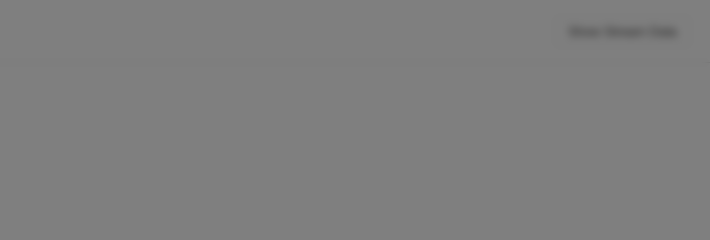
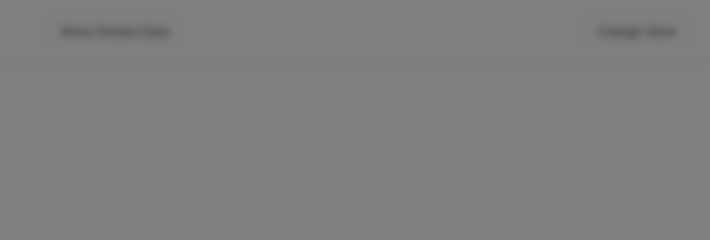
Before and after one commit to veevortexiq/opensearch-mcp-client-wrapper, a website: page public/index.html in a window 1280 px wide. Shown: the top 240 px of the page, 570-1280 px from the left. Drawn offline with Linux system fonts and the light colour scheme; a web font is replaced by a local one.

Commit message:
Fixed the Store issue

```diff
--- a/public/index.html
+++ b/public/index.html
@@ -622,21 +622,28 @@ function showStoreHashOverlay() {
     storeHashInput.value = storeHash;
   }
 
-  // Show overlay
-  overlay.style.display = 'flex';
+  // Remove any existing event listeners by cloning and replacing the elements
+  const newSubmitBtn = submitBtn.cloneNode(true);
+  submitBtn.parentNode.replaceChild(newSubmitBtn, submitBtn);
 
-  // Focus the input
-  setTimeout(() => storeHashInput.focus(), 100);
+  const newInput = storeHashInput.cloneNode(true);
+  storeHashInput.parentNode.replaceChild(newInput, storeHashInput);
 
-  // Add event listener for submit button
-  submitBtn.addEventListener('click', saveStoreHash);
+  // Add event listeners to the new elements
+  newSubmitBtn.addEventListener('click', saveStoreHash);
 
-  // Add event listener for Enter key
-  storeHashInput.addEventListener('keydown', (e) => {
+  newInput.addEventListener('keydown', (e) => {
     if (e.key === 'Enter') {
       saveStoreHash();
     }
   });
+
+  // Show overlay with both approaches
+  overlay.style.display = 'flex';
+  overlay.style.visibility = 'visible';
+
+  // Focus the input after a small delay
+  setTimeout(() => document.getElementById('storeHashInput').focus(), 100);
 }
 
 // Save the store hash and hide overlay
@@ -655,18 +662,42 @@ function saveStoreHash() {
   storeHash = storeHashInput.value.trim();
   localStorage.setItem('openSearchStoreHash', storeHash);
 
-  // Hide overlay
+  // Hide overlay - use both display:none and visibility approach for robustness
   overlay.style.display = 'none';
+  overlay.style.visibility = 'hidden';
+
+  console.log('Store hash saved:', storeHash); // Debug logging
 }
 
     // Initialize the interface
     function init() {
 
 
-        if (!storeHash) {
+      if (!storeHash) {
     showStoreHashOverlay();
+  } else {
+    // Make sure overlay is hidden if we have a store hash
+    const overlay = document.getElementById('storeHashOverlay');
+    if (overlay) {
+      overlay.style.display = 'none';
+      overlay.style.visibility = 'hidden';
+    }
   }
 
+  // Add a reset option to change store hash
+  const headerElement = document.querySelector('.header');
+  if (headerElement) {
+    const resetBtn = document.createElement('button');
+    resetBtn.textContent = 'Change Store';
+    resetBtn.className = 'toggle-btn';
+    resetBtn.style.marginLeft = '10px';
+    resetBtn.addEventListener('click', () => {
+      storeHash = '';
+      localStorage.removeItem('openSearchStoreHash');
+      showStoreHashOverlay();
+    });
+    headerElement.appendChild(resetBtn);
+  }
 
       // Resize input as user types
       userInput.addEventListener('input', function() {
```
